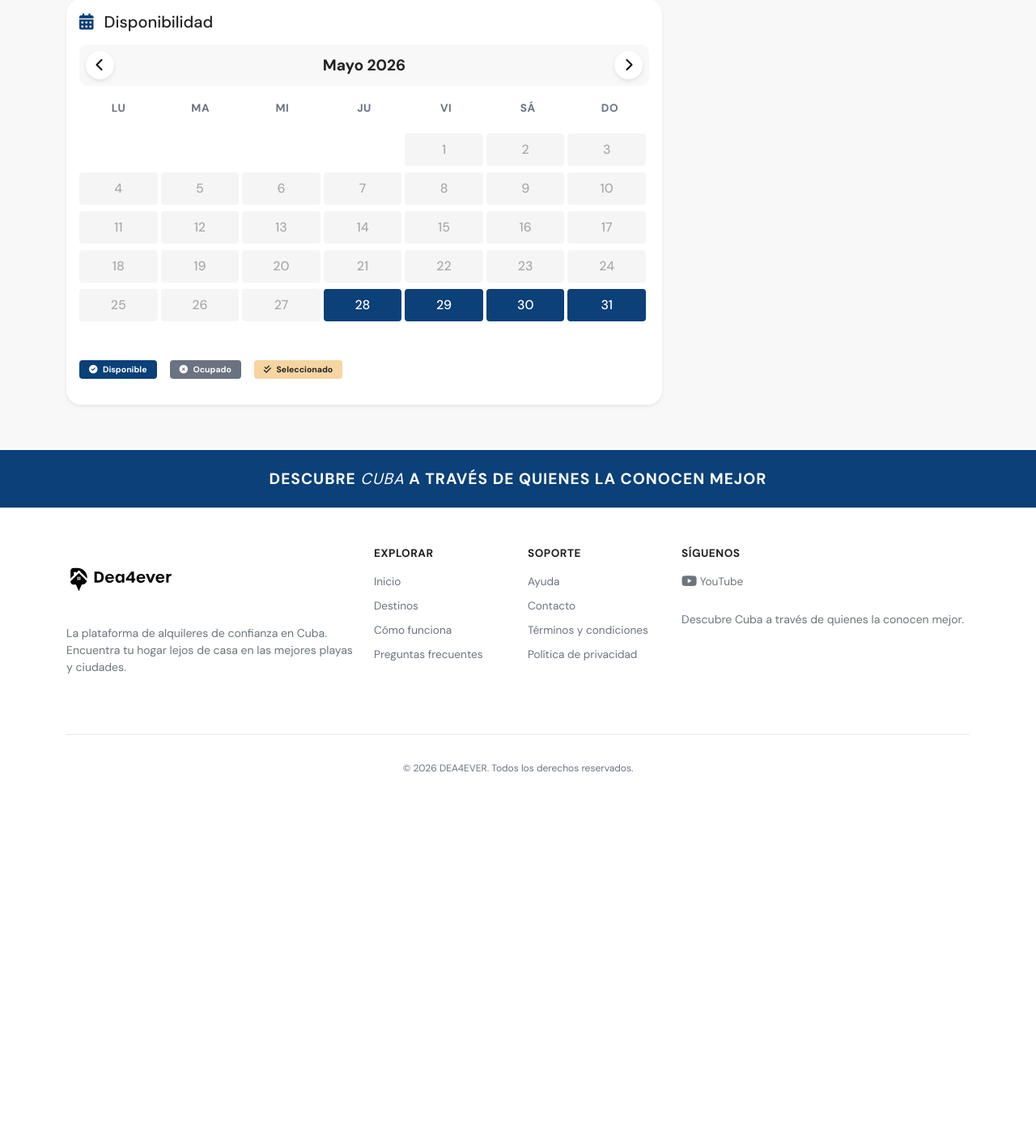
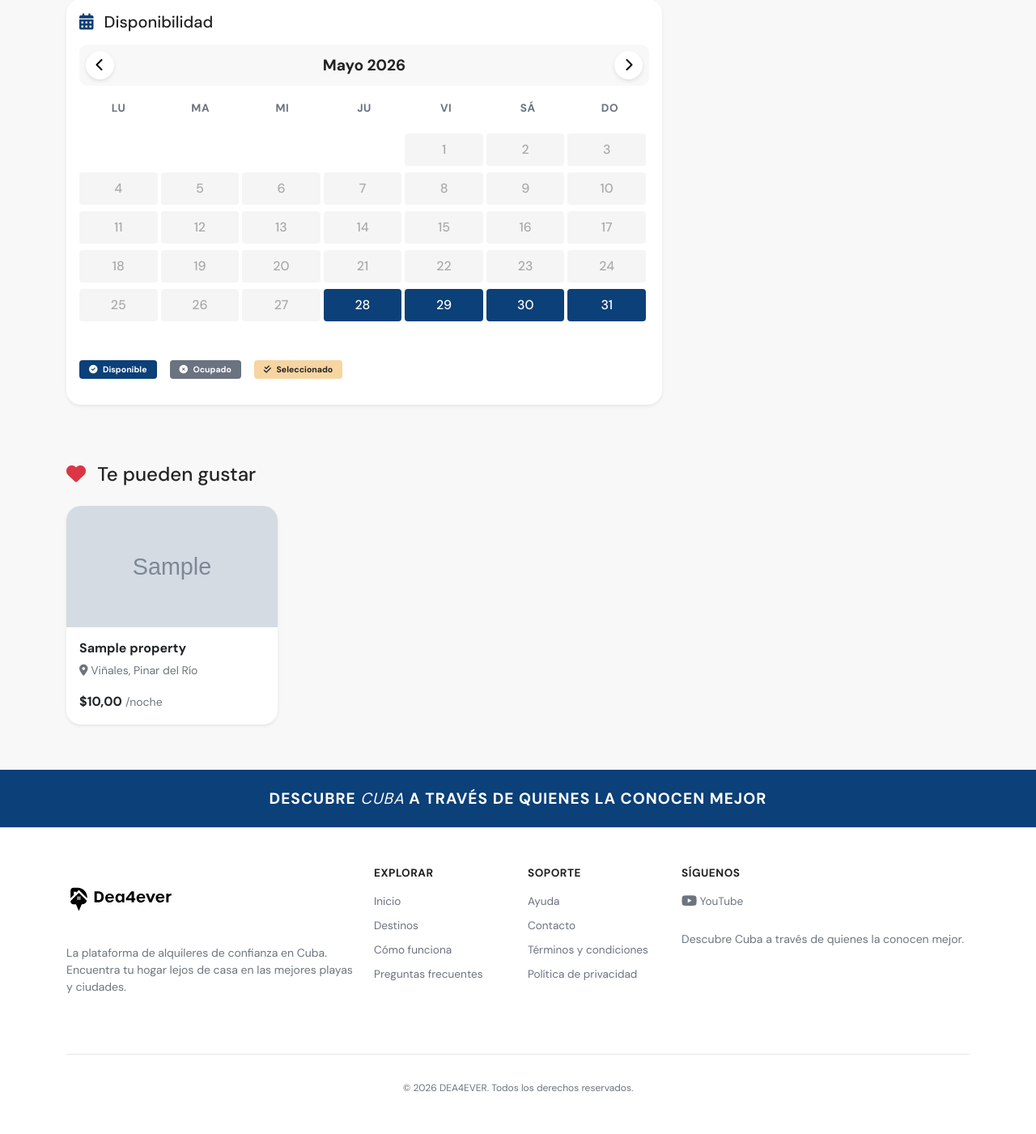
Before and after one commit to alquilerescuba/alquilerescuba, a Django app: template templates/properties/detail.html in a window 1280 px wide. Shown: the part 1477-2878 px from the top of the page at 81% size. Before the commit the page ends 2431 px from the top, so only its background shows below. Run offline with Django 5.2, Linux system fonts and the light colour scheme; tables that the repository leaves empty hold one stand-in row (values such as "Sample post"); the template is opened without the code that fills it: values that come from a table or form of the project are taken from there, most other values are stand-ins (such as "Sample title", 1, 10 or a date in 2020); grey boxes marked "Sample" are stand-in pictures.

Commit message:
feat: añadir sección 'Te pueden gustar' en detalle de propiedad

```diff
--- a/templates/properties/detail.html
+++ b/templates/properties/detail.html
@@ -377,6 +377,47 @@
         <button id="nextImage" style="position: absolute; right: 20px; background: rgba(255,255,255,0.2); border: none; color: white; font-size: 30px; padding: 10px 20px; cursor: pointer;">❯</button>
     </div>
 </div>
+<!-- ============================================ -->
+<!-- SECCIÓN: TE PUEDEN GUSTAR -->
+<!-- ============================================ -->
+{% if similar_properties %}
+<div class="container mt-5">
+    <div class="row">
+        <div class="col-12">
+            <h3 class="h4 mb-4">
+                <i class="fas fa-heart text-danger me-2"></i> Te pueden gustar
+            </h3>
+        </div>
+        {% for property in similar_properties %}
+        <div class="col-md-3 mb-4">
+            <a href="{% url 'properties:detail' property.pk %}" class="text-decoration-none">
+                <div class="card h-100 shadow-sm">
+                    {% if property.main_photo %}
+                        <img src="{{ property.main_photo.url }}" class="card-img-top" alt="{{ property.title }}" style="height: 150px; object-fit: cover;">
+                    {% else %}
+                        <img src="{% static 'images/logo-nuevo.png' %}" class="card-img-top" style="height: 150px; object-fit: contain; padding: 20px;">
+                    {% endif %}
+                    <div class="card-body">
+                        <h6 class="card-title text-dark">{{ property.title|truncatechars:40 }}</h6>
+                        <p class="card-text small text-muted">
+                            <i class="fas fa-map-marker-alt"></i> {{ property.get_location_display }}
+                        </p>
+                        <p class="card-text">
+                            {% if property.price_per_night %}
+                                <strong class="text-dark">${{ property.price_per_night }}</strong> <small class="text-muted">/noche</small>
+                            {% elif property.price_per_month %}
+                                <strong class="text-dark">${{ property.price_per_month }}</strong> <small class="text-muted">/mes</small>
+                            {% endif %}
+                        </p>
+                    </div>
+                </div>
+            </a>
+        </div>
+        {% endfor %}
+    </div>
+</div>
+{% endif %}
+
 {% block extra_js %}
 <style>
 /* Estilos para el calendario */
```
